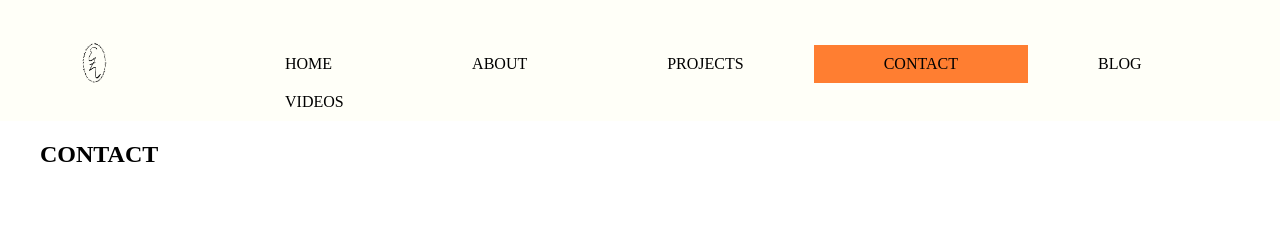
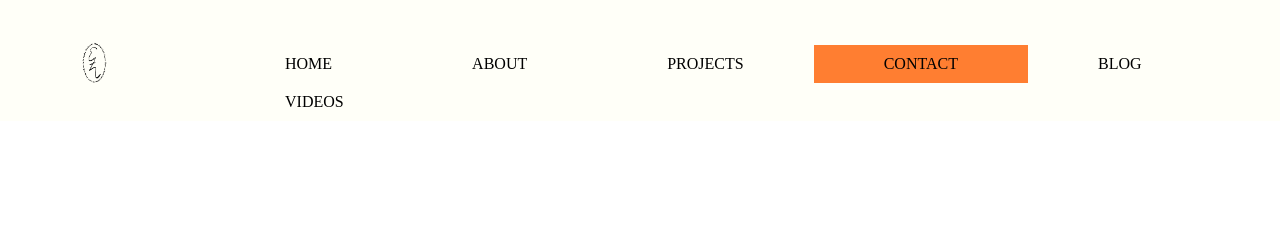
Before and after one commit to elitazarin/x455-enelson-portfolio-site, a plain HTML site: page page-4-contact.html in a window 1280 px wide. Shown: the top 242 px of the page. Drawn offline with Linux system fonts and the light colour scheme.

Commit message:
pg 3/4 updates

```diff
--- a/page-4-contact.html
+++ b/page-4-contact.html
@@ -45,11 +45,7 @@
       </div>
     </nav>
   </header>
-  <article>
-    <div>
-      <h1>CONTACT</h1>
-    </div>
-  </article>
+
   <section style="padding: 40px">
 
   </section>
```
Also changed, not shown: page-3-projects.html (+1 -0 lines).
